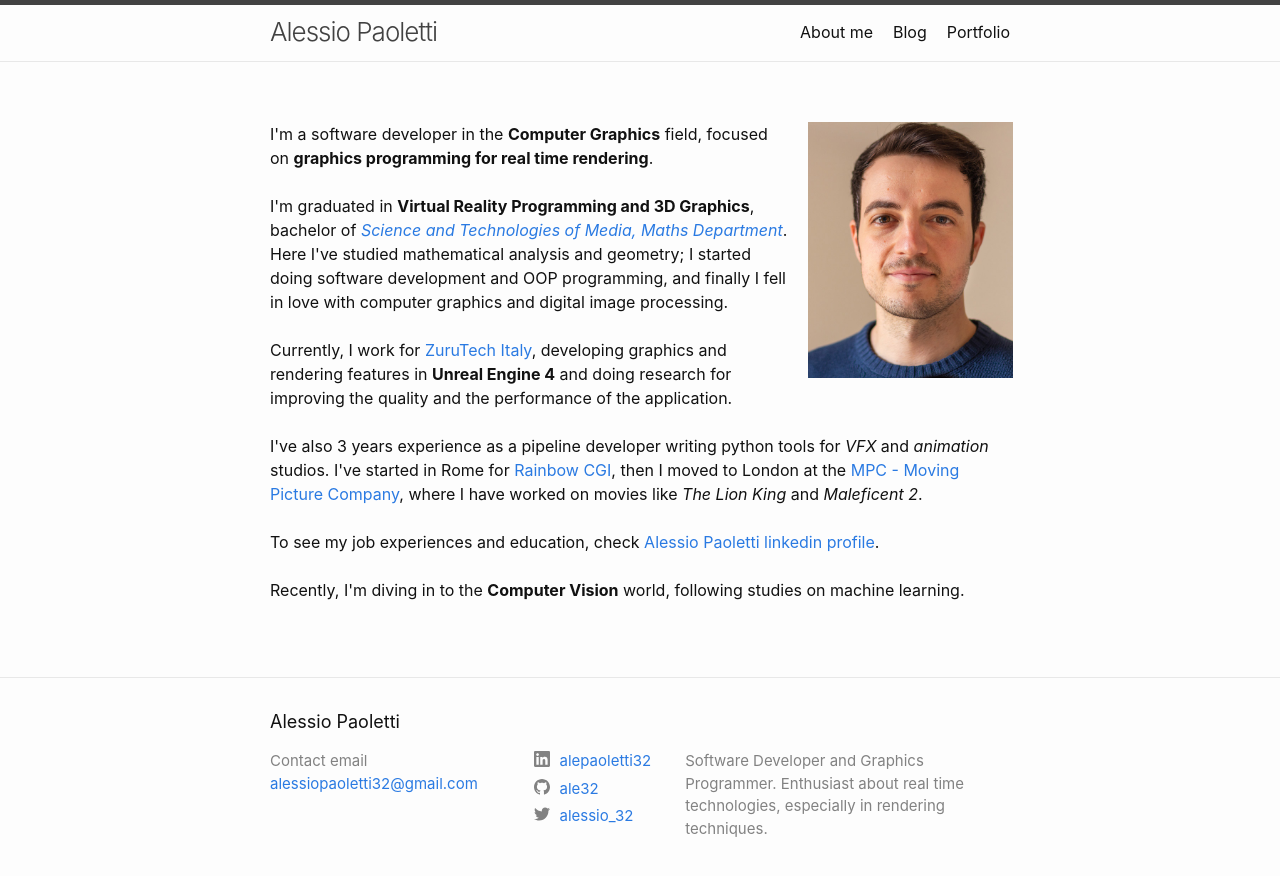
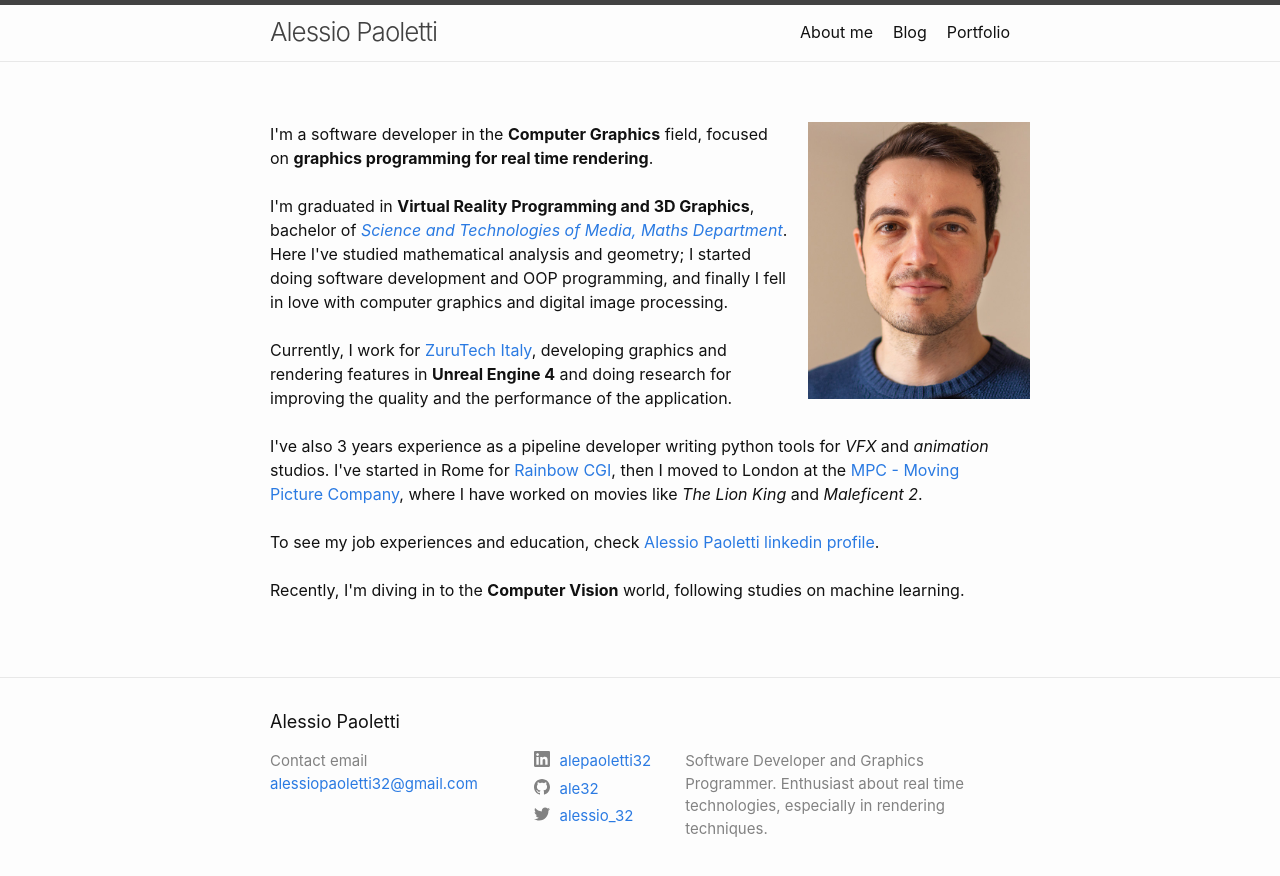
Before and after one commit to Ale32/ale32.github.io, a Jekyll site: the page built from index.md, in a window 1280 px wide. Shown: the top 876 px of the page. Built offline with Jekyll 4.4.1, drawn with Linux system fonts in a browser that asks for light colours.

Commit message:
Changed portrait image style.

```diff
--- a/_includes/about.html
+++ b/_includes/about.html
@@ -21,7 +21,7 @@
     </div>
 
     <div class="column right">
-        <img src="/images/me.jpg" height="256" alt="Me" style="margin-bottom: 30px; margin-left: 20px;">
+        <img src="/images/me.jpg" alt="Me" style="object-fit: cover; width: 256px; height: 100%; margin-left: 20px; margin-bottom: 20px;">
     </div>
 </div>
 
```
